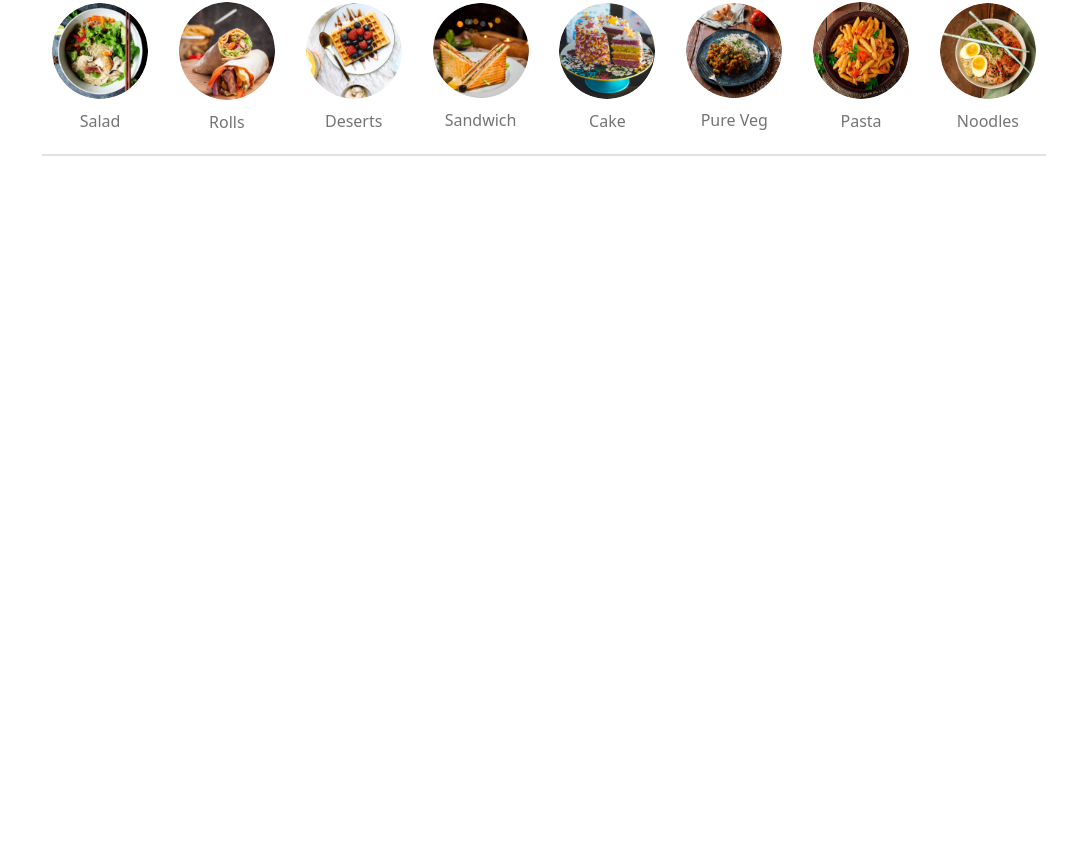
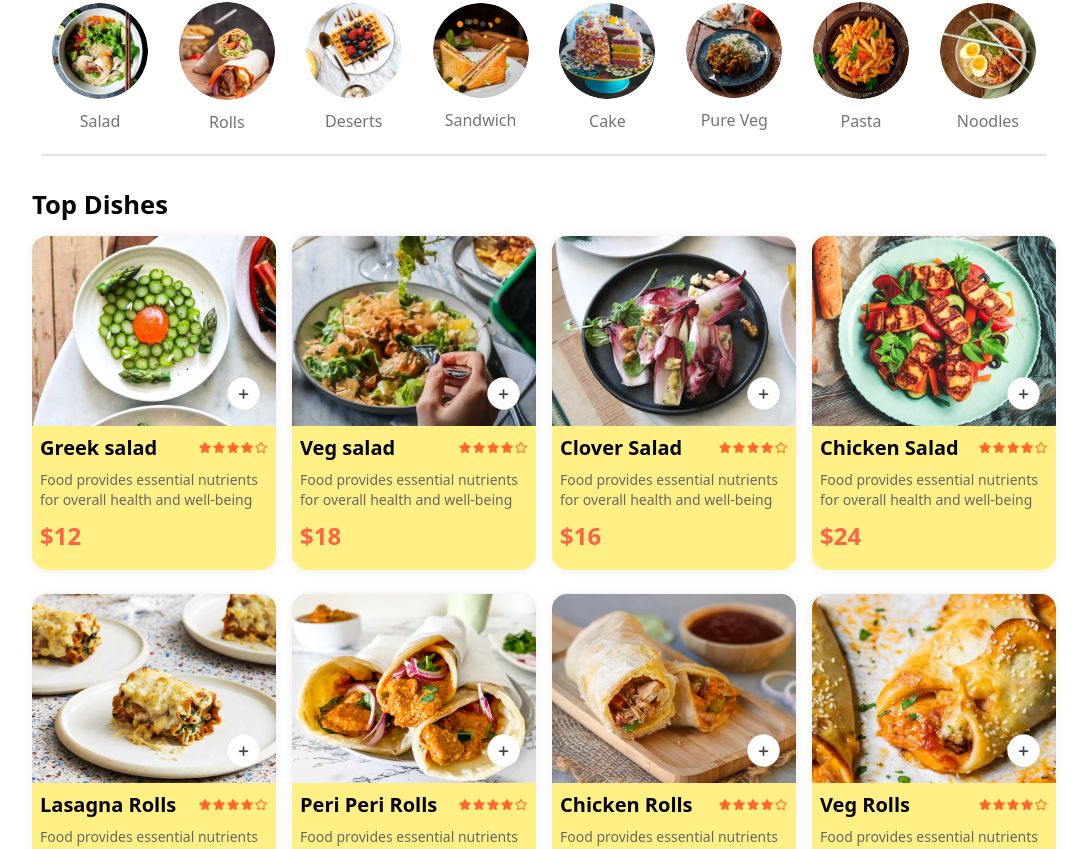
Before and after one commit to baskaranjeeva/QuickBite-Food-Ordering-App, a React (Vite) app: page / in a window 1280 px wide. Shown: the part 724-1573 px from the top of the page, without its empty margins (96-1183 px from the left). Before the commit the page ends 880 px from the top, so only its background shows below. Built offline with nearby package versions, Linux system fonts and the light colour scheme.

Commit message:
Food Display and filtering the food item is working fine

```diff
--- a/package.json
+++ b/package.json
@@ -11,9 +11,11 @@
   },
   "dependencies": {
     "@fontsource/outfit": "^5.2.5",
+    "@reduxjs/toolkit": "^2.8.2",
     "@tailwindcss/vite": "^4.1.7",
     "react": "^19.1.0",
     "react-dom": "^19.1.0",
+    "react-redux": "^9.2.0",
     "react-router-dom": "^7.6.0",
     "tailwindcss": "^4.1.7"
   },
--- a/src/components/ExploreMenu/ExploreMenu.jsx
+++ b/src/components/ExploreMenu/ExploreMenu.jsx
@@ -1,8 +1,15 @@
 import React from "react";
 import { menu_list } from "../../assets/assets";
 import "./ExploreMenu.css";
+import { useSelector, useDispatch } from "react-redux";
+import { setCategory } from "../../slices/foodSlice";
 
-function ExploreMenu({ category, setCategory }) {
+function ExploreMenu() {
+  const foodCategory = useSelector((state) => state.food.category);
+  const dispatch = useDispatch();
+  function putCategory(cat) {
+    dispatch(setCategory(cat));
+  }
   return (
     <div className="flex flex-col gap-[20px]">
       <h1 className="text-4xl font-medium text-[#262626]">Explore our menu</h1>
@@ -16,8 +23,8 @@ function ExploreMenu({ category, setCategory }) {
           return (
             <div
               onClick={() =>
-                setCategory((prev) =>
-                  prev === item.menu_name ? "All" : item.menu_name
+                putCategory(
+                  foodCategory === item.menu_name ? "All" : item.menu_name
                 )
               }
               key={index}
@@ -25,7 +32,7 @@ function ExploreMenu({ category, setCategory }) {
               <img
                 src={item.menu_image}
                 className={`w-[7.5vw] min-w-[80px] cursor-pointer rounded-[50%] transition-[0.2s] ${
-                  category === item.menu_name ? "activeMenu" : ""
+                  foodCategory === item.menu_name ? "activeMenu" : ""
                 }`}
                 alt=""
               />
--- /dev/null
+++ b/src/components/FoodDisplay/FoodDisplay.jsx
@@ -0,0 +1,22 @@
+import React from "react";
+import { useSelector } from "react-redux";
+import FoodItem from "../FoodItem/FoodItem";
+
+function FoodDisplay() {
+  const { food_list, category } = useSelector((state) => state.food);
+
+  return (
+    <div className="mt-[30px]">
+      <h2 className="text-[max(2vw,24px)] font-extrabold ">Top Dishes</h2>
+      <div className="grid grid-cols-[repeat(auto-fill,_minmax(240px,_1fr))] gap-4 gap-y-6 mt-3">
+        {food_list.map((item, index) => {
+          if (category === "All" || category === item.category) {
+            return <FoodItem key={index} item={item} />;
+          }
+        })}
+      </div>
+    </div>
+  );
+}
+
+export default FoodDisplay;
--- /dev/null
+++ b/src/components/FoodItem/FoodItem.jsx
@@ -0,0 +1,72 @@
+import React, { useEffect, useState } from "react";
+import { assets } from "../../assets/assets";
+import { useSelector, useDispatch } from "react-redux";
+// http://localhost:5173/
+import {
+  addToCart,
+  removeFromCart,
+  getTotalCartAmount,
+  setCategory,
+} from "../../slices/foodSlice";
+function FoodItem({ item }) {
+  // const [itemCount, setItemCount] = useState(0);
+  const allItems = useSelector((state) => state.food.cartItems);
+  const dispatch = useDispatch();
+  // console.log(allItems);
+  // console.log(item._id);
+  function addItem(id) {
+    dispatch(addToCart(id));
+  }
+  const removeItem = (id) => {
+    dispatch(removeFromCart(id));
+  };
+
+  return (
+    <div className=" bg-yellow-200 w-full m-auto rounded-2xl shadow-[0px_0px_10px_#00000015] transition-[0.3s] animate-fade-in-scale-[1s]">
+      <div className="relative ">
+        <img
+          className="w-full rounded-[15px_15px_0_0]"
+          src={item.image}
+          alt=""
+        />
+
+        {!allItems[item._id] ? (
+          <img
+            className="absolute w-[35px] bottom-[15px] right-[15px] cursor-pointer rounded-[50%]  "
+            onClick={() => addItem(item._id)}
+            src={assets.add_icon_white}
+            alt=""
+          />
+        ) : (
+          <div className="absolute bottom-[15px] right-[15px] flex items-center gap-2 p-1 rounded-[50px] bg-white font-semibold">
+            <img
+              className="w-[30px]"
+              onClick={() => removeItem(item._id)}
+              src={assets.remove_icon_red}
+              alt=""
+            />
+            <p>{allItems[item._id]}</p>
+            <img
+              className="w-[30px]"
+              onClick={() => addItem(item._id)}
+              src={assets.add_icon_green}
+              alt=""
+            />
+          </div>
+        )}
+      </div>
+      <div className="p-2">
+        <div className="flex justify-between items-center mb-2">
+          <p className="text-xl font-semibold">{item.name}</p>
+          <img className="w-[70px]" src={assets.rating_starts} alt="" />
+        </div>
+        <p className="text-[#676767] text-sm">{item.description}</p>
+        <p className="text-2xl font-semibold text-[tomato] my-[10px]">
+          ${item.price}
+        </p>
+      </div>
+    </div>
+  );
+}
+
+export default FoodItem;
--- a/src/main.jsx
+++ b/src/main.jsx
@@ -4,8 +4,12 @@ import "./index.css";
 import App from "./App.jsx";
 import "@fontsource/outfit";
 import { BrowserRouter } from "react-router-dom";
+import { store } from "./redux/store.js";
+import { Provider } from "react-redux";
 createRoot(document.getElementById("root")).render(
   <BrowserRouter>
-    <App />
+    <Provider store={store}>
+      <App />
+    </Provider>
   </BrowserRouter>
 );
--- a/src/pages/Home/Home.jsx
+++ b/src/pages/Home/Home.jsx
@@ -1,13 +1,14 @@
 import React, { useState } from "react";
 import Header from "../../components/Header/Header";
 import ExploreMenu from "../../components/ExploreMenu/ExploreMenu";
+import FoodDisplay from "../../components/FoodDisplay/FoodDisplay";
 
 function Home() {
-  const [category, setCategory] = useState("All");
   return (
     <div>
       <Header />
-      <ExploreMenu category={category} setCategory={setCategory} />
+      <ExploreMenu />
+      <FoodDisplay />
     </div>
   );
 }
--- /dev/null
+++ b/src/redux/store.js
@@ -0,0 +1,7 @@
+import { configureStore } from "@reduxjs/toolkit";
+import foodReducer from "../slices/foodSlice";
+export const store = configureStore({
+  reducer: {
+    food: foodReducer,
+  },
+});
--- /dev/null
+++ b/src/slices/foodSlice.js
@@ -0,0 +1,47 @@
+import { createSlice } from "@reduxjs/toolkit";
+import { food_list } from "../assets/assets";
+const initialState = {
+  food_list,
+  cartItems: {},
+  category: "All",
+};
+
+export const foodSlice = createSlice({
+  name: "food",
+  initialState,
+  reducers: {
+    addToCart: (state, action) => {
+      const itemId = action.payload;
+      if (!state.cartItems[itemId]) {
+        state.cartItems[itemId] = 1;
+      } else {
+        state.cartItems[itemId] += 1;
+      }
+    },
+    removeFromCart: (state, action) => {
+      const itemId = action.payload;
+      if (state.cartItems[itemId] > 1) {
+        state.cartItems[itemId] -= 1;
+      } else {
+        delete state.cartItems[itemId];
+      }
+    },
+    getTotalCartAmount: (state) => {
+      let totalAmount = 0;
+      for (const item in state.cartItems) {
+        const itemInfo = food_list.find((p) => p._id === item);
+        if (itemInfo) {
+          totalAmount += itemInfo.price * state.cartItems[item];
+        }
+      }
+      return totalAmount;
+    },
+    setCategory: (state, action) => {
+      let cat = action.payload;
+      state.category = cat;
+    },
+  },
+});
+export const { addToCart, removeFromCart, getTotalCartAmount, setCategory } =
+  foodSlice.actions;
+export default foodSlice.reducer;
```
Also changed, not shown: 1 other file (tests, documents, lock files or other folders).
